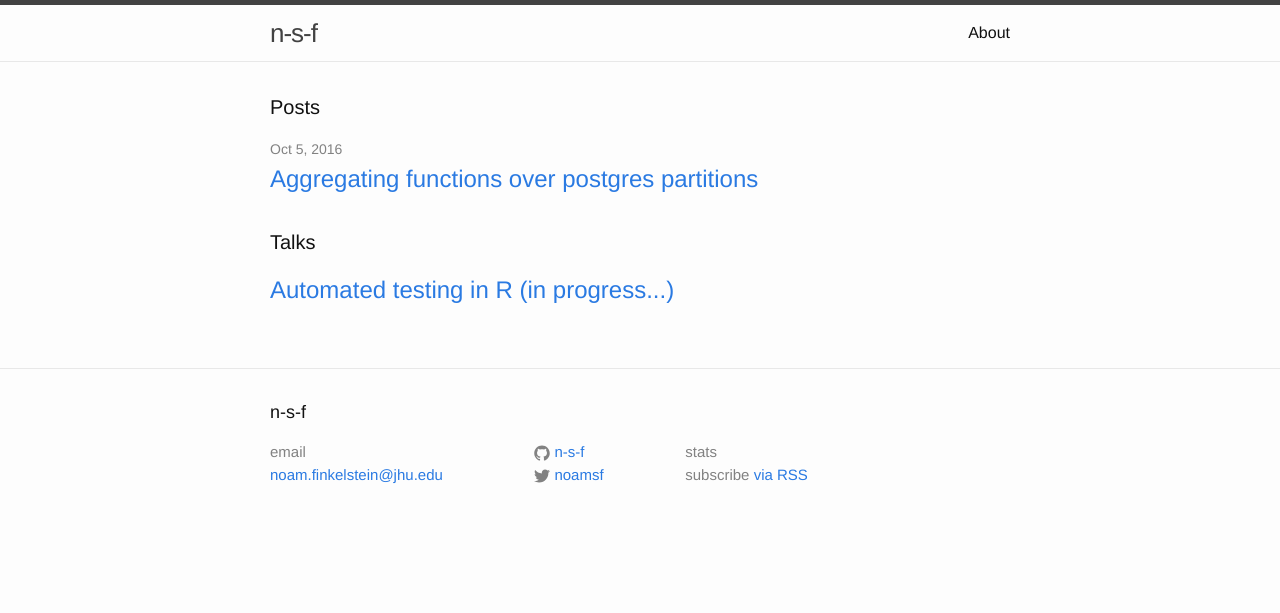
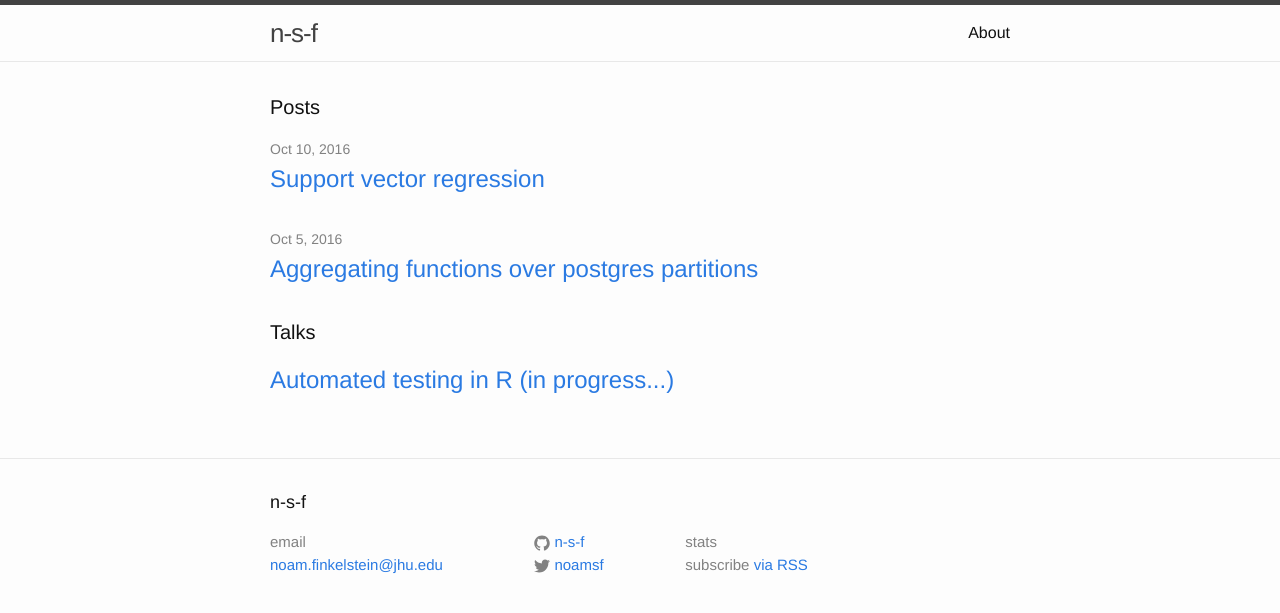
Before and after one commit to bolducp/n-s-f.github.io, a Jekyll site: the page built from index.html, in a window 1280 px wide. Shown: the top 613 px of the page. Built offline with Jekyll 4.4.1, drawn with Linux system fonts in a browser that asks for light colours.

```diff
--- a/_layouts/talk.html
+++ b/_layouts/talk.html
@@ -72,6 +72,10 @@
         progress: true,
         history: true,
         center: true,
+        math: {
+          mathjax: 'http://cdn.mathjax.org/mathjax/latest/MathJax.js',
+          config: 'TeX-AMS_HTML-full' // See http://docs.mathjax.org/en/latest/config-files.html
+        },
         {%if page.transition %}
           transition: '{{page.transition}}',
         {% else %}
@@ -85,6 +89,7 @@
           { src: '{{ "/reveal.js/plugin/markdown/markdown.js" | prepend: site.baseurl }}', condition: function() { return !!document.querySelector( '[data-markdown]' ); } },
           { src: '{{ "/reveal.js/plugin/highlight/highlight.js" | prepend: site.baseurl }}', async: true, condition: function() { return !!document.querySelector( 'pre code' ); }, callback: function() { hljs.initHighlightingOnLoad(); } },
           { src: '{{ "/reveal.js/plugin/zoom-js/zoom.js" | prepend: site.baseurl }}', async: true },
+          { src: 'plugin/math/math.js', async: true },
           { src: '{{ "/reveal.js/plugin/notes/notes.js" | prepend: site.baseurl }}', async: true }
         ]
       });
--- /dev/null
+++ b/_posts/2016-10-10-support-vector-regression.md
@@ -0,0 +1,5 @@
+---
+layout: post
+title: "Support vector regression"
+date: 2016-10-10
+---
```
Also changed, not shown: _posts/2016-10-05-postgress-partitions.md (renamed from _posts/2016-10-05-postgres.md).
